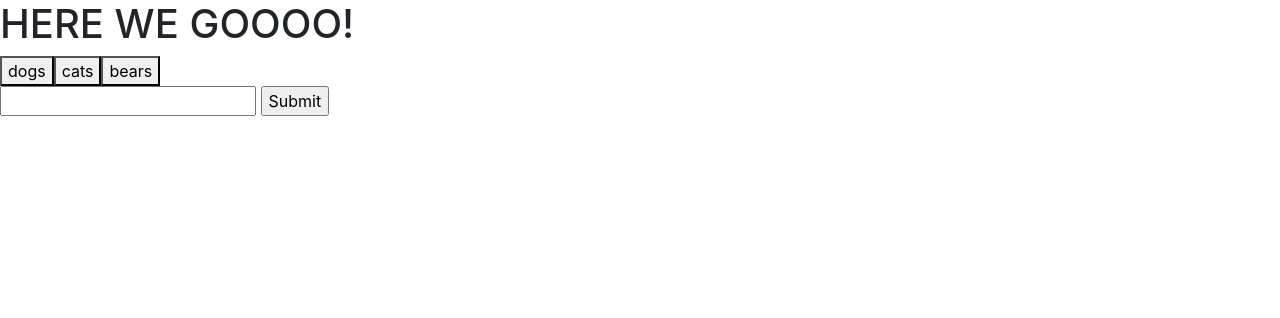
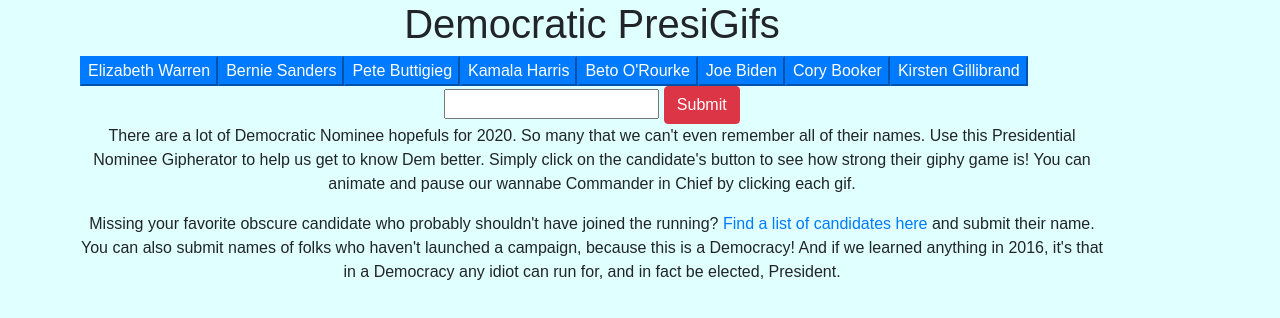
Before and after one commit to emfrost3711/GifTastic, a plain HTML site: page index.html in a window 1280 px wide. Drawn offline with nearby package versions, Linux system fonts and the light colour scheme; files that its build step writes are made by us from their sources.

Commit message:
functional w basic styling

```diff
--- a/assets/javascript/giphy.js
+++ b/assets/javascript/giphy.js
@@ -1,4 +1,4 @@
-var topics = ["dogs", "cats", "bears"]
+var topics = ["Elizabeth Warren", "Bernie Sanders", "Pete Buttigieg", "Kamala Harris", "Beto O'Rourke", "Joe Biden", "Cory Booker", "Kirsten Gillibrand"]
 var APIkey = "fTPjGEwjqFzTHWzs9U8biFX3uSz0ZCpq"
 
 //render buttons to the page for each topic in array
@@ -10,7 +10,8 @@ function renderButtons() {
         newButton.text(topic);
         newButton.addClass("topic-button");
         newButton.attr("data-title", topic);
-        $(".buttons").append(newButton);
+        newButton.addClass("btn-primary");
+        $(".buttons" + " ").append(newButton);
     }
 };
 
@@ -18,7 +19,6 @@ function renderButtons() {
 $(".Userinput").on("submit", function (event) {
     event.preventDefault();
     var topic = $("#Usertext").val().trim();
-    console.log(topic);
     topics.push(topic);
     renderButtons();
     $("#Usertext").val("");
@@ -27,15 +27,13 @@ $(".Userinput").on("submit", function (event) {
 //runs the ajax method when a button is clicked
 $(document).on("click", ".topic-button", function () {
     var searchTerm = $(this).text();
-    var queryURL = "https://api.giphy.com/v1/gifs/search?q=" + searchTerm + "&api_key=" + APIkey + "&limit=10"
-    console.log("button was clicked");
-    console.log($(this).text())
+    var queryURL = "https://api.giphy.com/v1/gifs/search?q=" + searchTerm + "&api_key=" + APIkey + "&limit=10";
 
     $.ajax({
         method: "GET",
         url: queryURL
     }).then(function (response) {
-        console.log(response.data);
+
         //loops through the gifs and ascribes values to them then puts them on the page
         for (var i = 0; i < response.data.length; i++) {
             var stillImage = response.data[i].images.fixed_width_still.url;
@@ -45,8 +43,8 @@ $(document).on("click", ".topic-button", function () {
             var rating = response.data[i].rating;
             var p = $("<p>").text("Rating: " + rating);
             $(".gifs").prepend(p, gifImage);
-            //stops and starts gifs with on.click event
         }
+        //stops and starts gifs with on.click event
         $(".gif").on("click", function () {
             var state = $(this).attr("data-state");
             if (state === "still") {
@@ -60,5 +58,5 @@ $(document).on("click", ".topic-button", function () {
     });
 });
 
-
+//calls the function to put buttons on the page
 renderButtons();
--- a/assets/style/style.css
+++ b/assets/style/style.css
@@ -0,0 +1,25 @@
+h1 {
+    width: 100%;
+    text-align: center;
+}
+
+body {
+    background-color: lightcyan;
+}
+
+.wrapper {
+    font-family: Arial, Helvetica, sans-serif;
+    font-size: 16px;
+    margin: 10px, 30px;
+    padding: 10px, 30px;
+    width: 80%;
+    text-align: center;
+    margin-left:5rem;
+    margin-right:5rem;
+}
+
+.buttons {
+    display: flex;
+    justify-content: center;
+    float: left;
+}
--- a/index.html
+++ b/index.html
@@ -5,20 +5,26 @@
     <meta name="viewport" content="width=device-width, initial-scale=1.0">
     <meta http-equiv="X-UA-Compatible" content="ie=edge">
     <link rel="stylesheet" href="https://stackpath.bootstrapcdn.com/bootstrap/4.3.1/css/bootstrap.min.css" integrity="sha384-ggOyR0iXCbMQv3Xipma34MD+dH/1fQ784/j6cY/iJTQUOhcWr7x9JvoRxT2MZw1T" crossorigin="anonymous">
-    <link rel="stylesheet" type="text/css" href="assets/css/style.css">
-    <title>Document</title>
+    <link rel="stylesheet" type="text/css" href="assets/style/style.css">
+    <title>Democratic PresiGifs</title>
 </head>
 <body>
-    <h1>HERE WE GOOOO!</h1>
+    <div class="wrapper">
+    <h1>Democratic PresiGifs</h1>
     <div class="buttons">
     </div>
     <form class="Userinput">
         <input id="Usertext" type="text">
-        <input id="submit" type="submit">
+        <input id="submit" type="submit" class="btn btn-danger">
     </form>
+    <div class="text">
+        <p> There are a lot of Democratic Nominee hopefuls for 2020. So many that we can't even remember all of their names. Use this Presidential Nominee Gipherator to help us get to know Dem better. Simply click on the candidate's button to see how strong their giphy game is! You can animate and pause our wannabe Commander in Chief by clicking each gif. </p>
+
+        <p> Missing your favorite obscure candidate who probably shouldn't have joined the running? <a href = "https://www.huffpost.com/entry/democratic-2020-candidates_n_5cdb577ce4b061f71b8759a9" target="_blank">Find a list of candidates here</a> and submit their name. You can also submit names of folks who haven't launched a campaign, because this is a Democracy! And if we learned anything in 2016, it's that in a Democracy any idiot can run for, and in fact be elected, President. </p>
+    </div>
     <div class="gifs">
     </div>
-
+    </div>
     <script src="https://cdnjs.cloudflare.com/ajax/libs/jquery/3.2.1/jquery.min.js"></script>
     <script type="text/javascript" src="assets/javascript/giphy.js"></script>
 </body>
```
Also changed, not shown: 2 other files.
